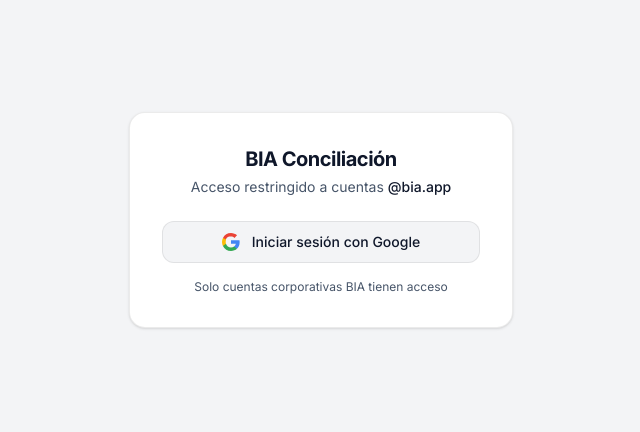
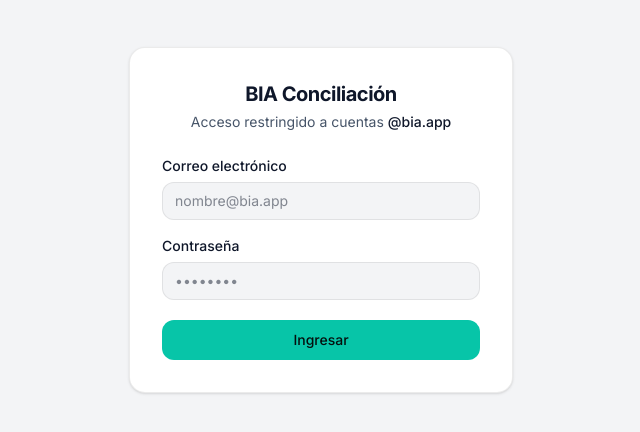
Before and after one commit to Eriramirez-liq/Modulo_Liquidaciones, a Next.js app: page /login in a window 1280 px wide. Shown: the part 180-612 px from the top of the page, without its empty margins (319-959 px from the left). Built offline with nearby package versions, Linux system fonts and the light colour scheme.

Commit message:
feat: autenticacion email+password restringida a @bia.app, sin Google OAuth

```diff
--- a/auth.ts
+++ b/auth.ts
@@ -1,36 +1,43 @@
 import NextAuth from "next-auth"
-import Google from "next-auth/providers/google"
+import Credentials from "next-auth/providers/credentials"
+import bcrypt from "bcryptjs"
 import { db } from "@/lib/db"
 
-const ADMIN_EMAIL = "erika.ramirez@bia.app"
 const ALLOWED_DOMAIN = "@bia.app"
 
 export const { handlers, auth, signIn, signOut } = NextAuth({
   providers: [
-    Google({
-      clientId: process.env.GOOGLE_CLIENT_ID!,
-      clientSecret: process.env.GOOGLE_CLIENT_SECRET!,
+    Credentials({
+      credentials: {
+        email:    { label: "Email",      type: "email" },
+        password: { label: "Contraseña", type: "password" },
+      },
+      async authorize(credentials) {
+        const email    = (credentials?.email    as string | undefined)?.toLowerCase().trim()
+        const password =  credentials?.password as string | undefined
+
+        if (!email || !password) return null
+        if (!email.endsWith(ALLOWED_DOMAIN))  return null
+
+        try {
+          const user = await db.user.findUnique({
+            where: { email },
+            select: { id: true, email: true, nombre: true, rol: true, password: true, activo: true },
+          })
+
+          if (!user || !user.activo) return null
+
+          const ok = await bcrypt.compare(password, user.password)
+          if (!ok) return null
+
+          return { id: user.id, email: user.email, name: user.nombre }
+        } catch {
+          return null
+        }
+      },
     }),
   ],
   callbacks: {
-    async signIn({ user }) {
-      if (!user.email?.endsWith(ALLOWED_DOMAIN)) return false
-      try {
-        await db.user.upsert({
-          where: { email: user.email },
-          create: {
-            email: user.email,
-            nombre: user.name ?? user.email!.split("@")[0] ?? "Usuario",
-            password: "",
-            rol: user.email === ADMIN_EMAIL ? "ADMINISTRADOR" : "ANALISTA",
-          },
-          update: {
-            nombre: user.name ?? user.email!.split("@")[0] ?? "Usuario",
-          },
-        })
-      } catch {}
-      return true
-    },
     async jwt({ token, user }) {
       if (user?.email) {
         try {
@@ -40,7 +47,7 @@ export const { handlers, auth, signIn, signOut } = NextAuth({
           })
           if (dbUser) {
             token.userId = dbUser.id
-            token.rol = dbUser.rol
+            token.rol    = dbUser.rol
             token.nombre = dbUser.nombre
           }
         } catch {}
@@ -52,8 +59,8 @@ export const { handlers, auth, signIn, signOut } = NextAuth({
         ...session,
         user: {
           ...session.user,
-          id: (token.userId as string) ?? "",
-          rol: (token.rol as string) ?? "ANALISTA",
+          id:     (token.userId as string) ?? "",
+          rol:    (token.rol    as string) ?? "ANALISTA",
           nombre: (token.nombre as string) ?? session.user?.name ?? "",
         },
       }
@@ -61,7 +68,7 @@ export const { handlers, auth, signIn, signOut } = NextAuth({
   },
   pages: {
     signIn: "/login",
-    error: "/login",
+    error:  "/login",
   },
   session: { strategy: "jwt" },
 })
--- a/components/auth/LoginForm.tsx
+++ b/components/auth/LoginForm.tsx
@@ -1,18 +1,59 @@
 "use client"
 
+import { useState } from "react"
 import { useSearchParams } from "next/navigation"
 import { signIn } from "next-auth/react"
+import { useRouter } from "next/navigation"
+
+const ALLOWED_DOMAIN = "@bia.app"
 
 const ERROR_MESSAGES: Record<string, string> = {
-  AccessDenied: "Acceso denegado. Solo se permiten cuentas @bia.app.",
-  OAuthAccountNotLinked: "Este correo ya está vinculado a otro método de acceso.",
-  Default: "Ocurrió un error al iniciar sesión. Intentá de nuevo.",
+  CredentialsSignin: "Correo o contraseña incorrectos.",
+  AccessDenied:      "Acceso denegado. Solo se permiten cuentas @bia.app.",
+  Default:           "Ocurrió un error al iniciar sesión. Intentá de nuevo.",
 }
 
 export function LoginForm() {
+  const router       = useRouter()
   const searchParams = useSearchParams()
-  const errorCode = searchParams.get("error")
-  const errorMsg = errorCode ? (ERROR_MESSAGES[errorCode] ?? ERROR_MESSAGES.Default) : null
+  const errorCode    = searchParams.get("error")
+
+  const [email,    setEmail]    = useState("")
+  const [password, setPassword] = useState("")
+  const [loading,  setLoading]  = useState(false)
+  const [localError, setLocalError] = useState<string | null>(null)
+
+  const serverError = errorCode
+    ? (ERROR_MESSAGES[errorCode] ?? ERROR_MESSAGES.Default)
+    : null
+
+  const error = localError ?? serverError
+
+  async function handleSubmit(e: React.FormEvent) {
+    e.preventDefault()
+    setLocalError(null)
+
+    // Validación de dominio en frontend
+    if (!email.toLowerCase().trim().endsWith(ALLOWED_DOMAIN)) {
+      setLocalError(`Solo se permiten cuentas ${ALLOWED_DOMAIN}.`)
+      return
+    }
+
+    setLoading(true)
+    const result = await signIn("credentials", {
+      email:    email.toLowerCase().trim(),
+      password,
+      redirect: false,
+    })
+    setLoading(false)
+
+    if (result?.ok) {
+      router.push("/")
+      router.refresh()
+    } else {
+      setLocalError(ERROR_MESSAGES.CredentialsSignin ?? "Error al ingresar.")
+    }
+  }
 
   return (
     <div className="flex min-h-screen items-center justify-center bg-background">
@@ -25,28 +66,53 @@ export function LoginForm() {
           </p>
         </div>
 
-        {errorMsg && (
+        {error && (
           <div className="mb-4 rounded-lg border border-destructive/40 bg-destructive/10 px-4 py-3 text-sm text-destructive">
-            {errorMsg}
+            {error}
           </div>
         )}
 
-        <button
-          onClick={() => signIn("google", { callbackUrl: "/" })}
-          className="flex w-full items-center justify-center gap-3 rounded-lg border border-border bg-background px-4 py-2.5 text-sm font-medium transition-colors hover:bg-muted"
-        >
-          <svg width="18" height="18" viewBox="0 0 18 18" fill="none" aria-hidden="true">
-            <path d="M17.64 9.2c0-.637-.057-1.251-.164-1.84H9v3.481h4.844c-.209 1.125-.843 2.078-1.796 2.717v2.258h2.908c1.702-1.567 2.684-3.874 2.684-6.615z" fill="#4285F4"/>
-            <path d="M9 18c2.43 0 4.467-.806 5.956-2.18l-2.908-2.259c-.806.54-1.837.86-3.048.86-2.344 0-4.328-1.584-5.036-3.711H.957v2.332A8.997 8.997 0 0 0 9 18z" fill="#34A853"/>
-            <path d="M3.964 10.71A5.41 5.41 0 0 1 3.682 9c0-.593.102-1.17.282-1.71V4.958H.957A8.996 8.996 0 0 0 0 9c0 1.452.348 2.827.957 4.042l3.007-2.332z" fill="#FBBC05"/>
-            <path d="M9 3.58c1.321 0 2.508.454 3.44 1.345l2.582-2.58C13.463.891 11.426 0 9 0A8.997 8.997 0 0 0 .957 4.958L3.964 6.29C4.672 4.163 6.656 3.58 9 3.58z" fill="#EA4335"/>
-          </svg>
-          Iniciar sesión con Google
-        </button>
+        <form onSubmit={handleSubmit} className="flex flex-col gap-4">
+          <div className="flex flex-col gap-1.5">
+            <label htmlFor="email" className="text-sm font-medium">
+              Correo electrónico
+            </label>
+            <input
+              id="email"
+              type="email"
+              autoComplete="email"
+              required
+              placeholder="nombre@bia.app"
+              value={email}
+              onChange={(e) => setEmail(e.target.value)}
+              className="rounded-lg border border-border bg-background px-3 py-2 text-sm outline-none focus:ring-2 focus:ring-primary/50"
+            />
+          </div>
 
-        <p className="mt-4 text-center text-xs text-muted-foreground">
-          Solo cuentas corporativas BIA tienen acceso
-        </p>
+          <div className="flex flex-col gap-1.5">
+            <label htmlFor="password" className="text-sm font-medium">
+              Contraseña
+            </label>
+            <input
+              id="password"
+              type="password"
+              autoComplete="current-password"
+              required
+              placeholder="••••••••"
+              value={password}
+              onChange={(e) => setPassword(e.target.value)}
+              className="rounded-lg border border-border bg-background px-3 py-2 text-sm outline-none focus:ring-2 focus:ring-primary/50"
+            />
+          </div>
+
+          <button
+            type="submit"
+            disabled={loading}
+            className="mt-1 rounded-lg bg-primary px-4 py-2.5 text-sm font-medium text-primary-foreground transition-opacity hover:opacity-90 disabled:opacity-60"
+          >
+            {loading ? "Ingresando…" : "Ingresar"}
+          </button>
+        </form>
       </div>
     </div>
   )
```
Also changed, not shown: 1 other file (tests, documents, lock files or other folders).
